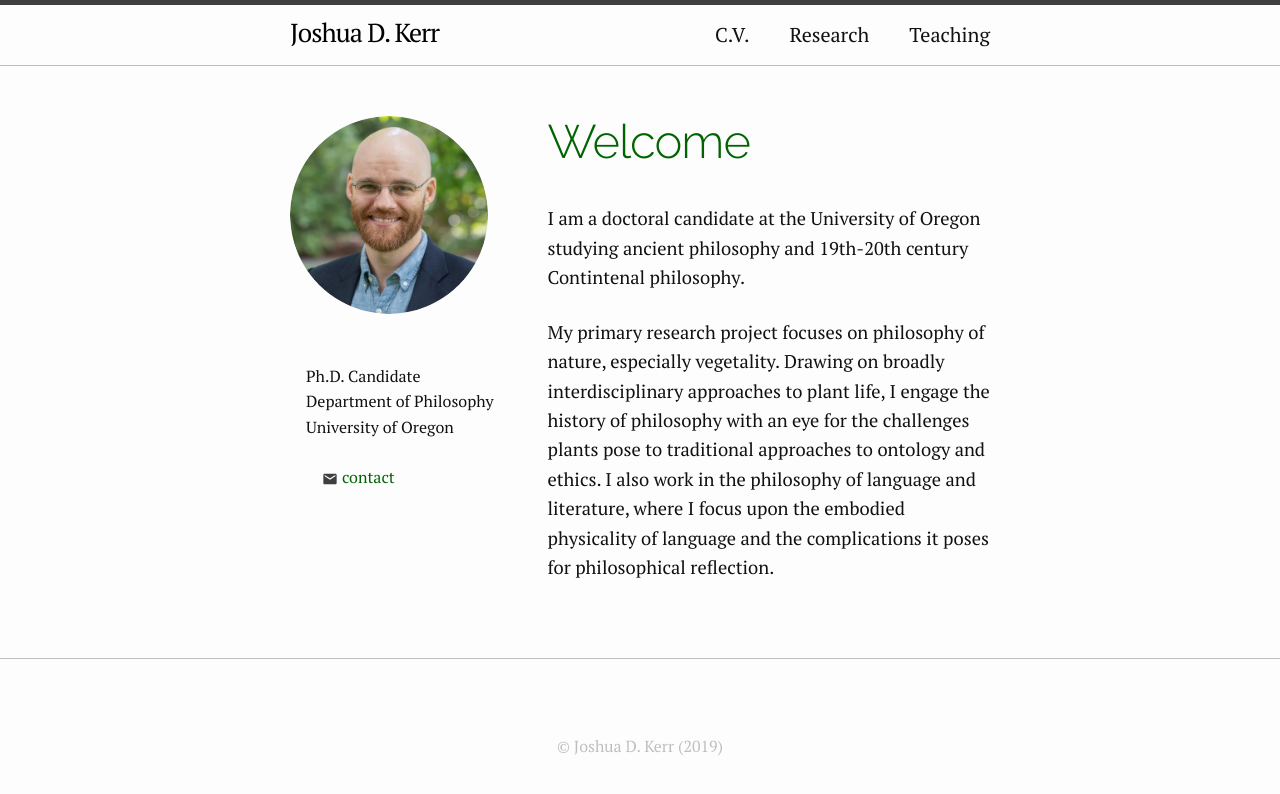
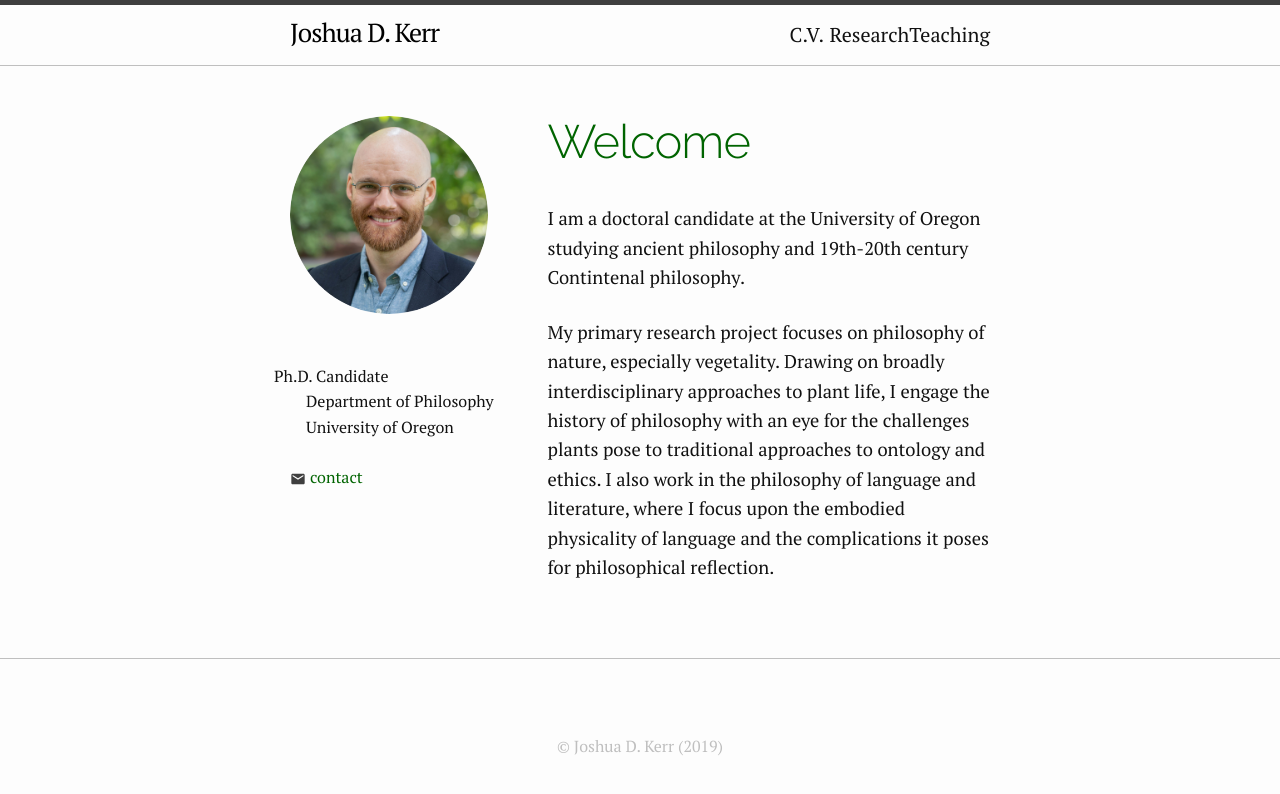
Before and after one commit to joshuakerr/joshuakerr.github.io.old, a Jekyll site: the page built from index.md, in a window 1280 px wide. Shown: the top 794 px of the page. Built offline with Jekyll 4.4.1, drawn with Linux system fonts in a browser that asks for light colours.

Commit message:
bullet updates

```diff
--- a/_sass/academic/_base.scss
+++ b/_sass/academic/_base.scss
@@ -123,6 +123,7 @@
     list-style: outside circle none;
     margin-left: 0;
     padding-left: 1em;
+    text-indent: -2em;
 }
 
 li {
```
